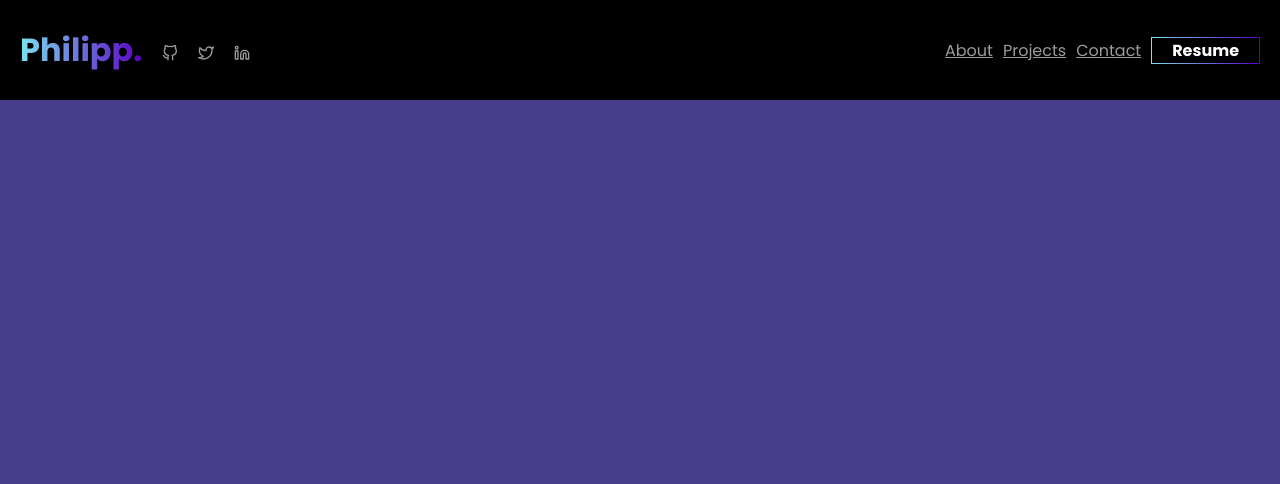
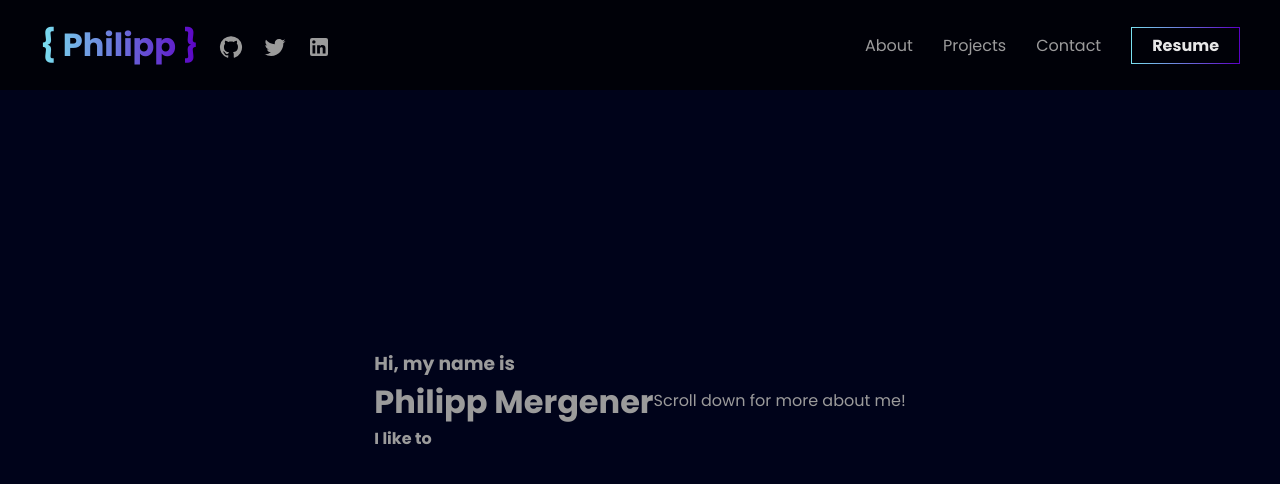
Before and after one commit to PhilippKNMergener/nextjs-portfolio, a Next.js app: page / in a window 1280 px wide. Shown: the top 484 px of the page. Built offline with nearby package versions, Linux system fonts and the light colour scheme.

Commit message:
created landing page

```diff
--- a/components/NavBar/NavBar.tsx
+++ b/components/NavBar/NavBar.tsx
@@ -1,4 +1,5 @@
-import { FiTwitter, FiGithub, FiLinkedin } from "react-icons/fi";
+import { GitHub, LinkedIn, Twitter } from "@mui/icons-material";
+import Link from "next/link";
 
 type Props = {};
 
@@ -7,7 +8,7 @@ const NavBar = (props: Props) => {
     <div className="NavBar">
       <div className="Wrapper">
         <div className="Left">
-          <h1 className="Logo">Philipp.</h1>
+          <h1 className="Logo">&#123; Philipp &#125;</h1>
           <div className="SocialsWrapper">
             <a
               rel="noreferrer"
@@ -15,7 +16,7 @@ const NavBar = (props: Props) => {
               href="https://www.github.com/PhilippKNMergener/"
               className="Icon"
             >
-              <FiGithub />
+              <GitHub />
             </a>
             <a
               rel="noreferrer"
@@ -23,7 +24,7 @@ const NavBar = (props: Props) => {
               href="https://www.twitter.com/philipp_knm"
               className="Icon"
             >
-              <FiTwitter />
+              <Twitter />
             </a>
             <a
               rel="noreferrer"
@@ -31,7 +32,7 @@ const NavBar = (props: Props) => {
               href="https://www.linkedin.com/in/philipp-mergener-9950271a1/"
               className="Icon"
             >
-              <FiLinkedin />
+              <LinkedIn />
             </a>
           </div>
         </div>
@@ -47,7 +48,10 @@ const NavBar = (props: Props) => {
               Contact
             </a>
           </div>
-          <button className="ResumeButton">Resume</button>
+
+          <Link href="/ResumePage">
+            <button className="ResumeButton">Resume</button>
+          </Link>
         </div>
       </div>
     </div>
--- a/components/NavBar/_NavBar.scss
+++ b/components/NavBar/_NavBar.scss
@@ -1,24 +1,23 @@
 .NavBar {
-  height: 100px;
-  position: sticky;
-  background: black;
+  height: 90px;
+  position: fixed;
+  background: #000000aa;
   top: 0;
+  left: 0;
+  right: 0;
+  margin: auto;
   z-index: 1;
+
   .Wrapper {
-    position: absolute;
-    top: 0;
-    bottom: 0;
-    left: 0;
-    right: 0;
-    margin: auto;
-    padding: 0 20px;
+    height: 100%;
+    padding: 0 40px;
     display: flex;
     align-items: center;
     justify-content: space-between;
     .Left {
       display: flex;
       align-items: center;
-      justify-content: start;
+      justify-content: flex-start;
       .Logo {
         background-color: lightcoral;
         background-image: $gradient-main;
@@ -37,6 +36,9 @@
 
         .Icon {
           padding-left: 20px;
+          > * {
+            color: blue;
+          }
         }
       }
     }
@@ -46,13 +48,14 @@
       justify-content: center;
       .LinkWrapper {
         .Link {
-          padding-right: 10px;
+          padding-right: 30px;
+          text-decoration: none;
         }
       }
       .ResumeButton {
         all: unset;
         color: $text-main;
-        padding: 0 20px;
+        padding: 5px 20px;
         font-weight: 700;
         border: solid 1px transparent;
         border-image: $gradient-main;
--- a/package.json
+++ b/package.json
@@ -9,10 +9,13 @@
     "lint": "next lint"
   },
   "dependencies": {
+    "@emotion/react": "^11.9.3",
+    "@emotion/styled": "^11.9.3",
+    "@mui/icons-material": "^5.8.4",
+    "@mui/material": "^5.8.4",
     "next": "12.1.6",
     "react": "18.2.0",
     "react-dom": "18.2.0",
-    "react-icons": "^4.4.0",
     "sass": "^1.52.3"
   },
   "devDependencies": {
--- a/pages/_index.scss
+++ b/pages/_index.scss
@@ -1,7 +1,23 @@
 @import "/components/NavBar/NavBar";
 
 .HomePage {
-  overflow: scroll;
-  background: darkslateblue;
+  overflow-x: hiden;
+  overflow-y: scroll;
+  scrollbar-width: none;
+  -ms-overflow-style: none;
+  &::-webkit-scrollbar {
+    display: none;
+  }
+  background: $bg-main;
   height: 100vh;
+  .Landing {
+    overflow: hidden;
+    height: inherit;
+    .Wrapper {
+      height: 100%;
+      display: flex;
+      align-items: center;
+      justify-content: center;
+    }
+  }
 }
--- a/pages/index.tsx
+++ b/pages/index.tsx
@@ -5,6 +5,18 @@ const Home: NextPage = () => {
   return (
     <div className="HomePage">
       <NavBar />
+      <div className="Landing">
+        <div className="Wrapper">
+          <div className="Title">
+            <h3 className="Intro">Hi, my name is</h3>
+            <h1 className="Name">Philipp Mergener</h1>
+            <h4 className="Activites">
+              I like to <span className="TypingText"></span>
+            </h4>
+          </div>
+          <p className="ScrollText">Scroll down for more about me!</p>
+        </div>
+      </div>
     </div>
   );
 };
--- a/styles/globals.scss
+++ b/styles/globals.scss
@@ -1,13 +1,16 @@
 //Global variables
-$gradient-main: linear-gradient(to right, #7ae2f0, #5b00c4);
-$text-main: #fff;
-$text-secondary: #b9b9b9;
+$main-teal: #7ae2f0;
+$main-purple: #5b00c4;
+$text-main: #e7e7e7;
 $text-secondary: #9b9b9b;
+$bg-main: #00031a;
+$gradient-main: linear-gradient(to right, $main-teal, $main-purple);
+$gradient-radial: radial-gradient(circle, $main-teal, $main-purple);
 
 //Style sheets imports
 @import "/pages/index";
 
-//Global css
+//Global Styling
 * {
   margin: 0;
   font-family: "Poppins", sans-serif;
```
Also changed, not shown: pages/ResumePage.tsx (added, +9 -0 lines), pages/_ResumePage.scss (added), 1 other file (tests, documents, lock files or other folders).
